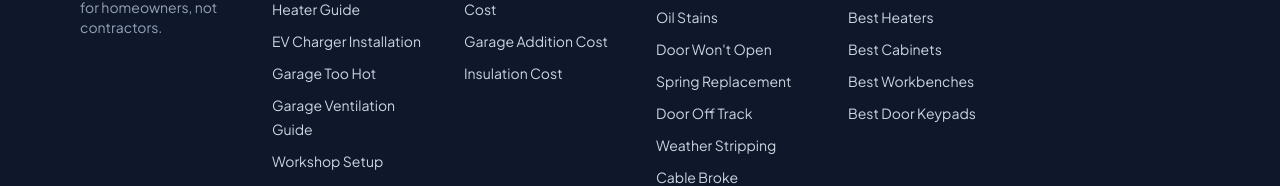
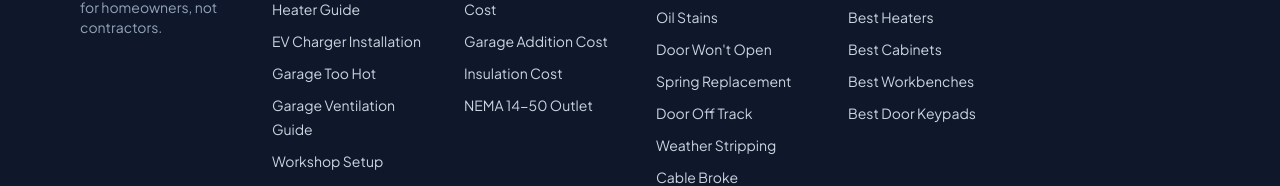
Before and after one commit to thebasementguide2026/thegarage.guide-, a Next.js app: page /contact in a window 1280 px wide. Shown: the part 1645-1831 px from the top of the page. Built offline with nearby package versions, Linux system fonts and the light colour scheme.

Commit message:
Add nema-14-50-outlet-installation-cost to footer

```diff
--- a/components/Footer.tsx
+++ b/components/Footer.tsx
@@ -28,6 +28,7 @@ const footerSections = [
       { label: 'Door Replacement Cost', href: '/cost-guides/garage-door-replacement-cost' },
       { label: 'Garage Addition Cost', href: '/cost-guides/garage-addition-cost' },
       { label: 'Insulation Cost', href: '/cost-guides/garage-insulation-cost' },
+      { label: 'NEMA 14-50 Outlet', href: '/cost-guides/nema-14-50-outlet-installation-cost' },
     ],
   },
   {
```
